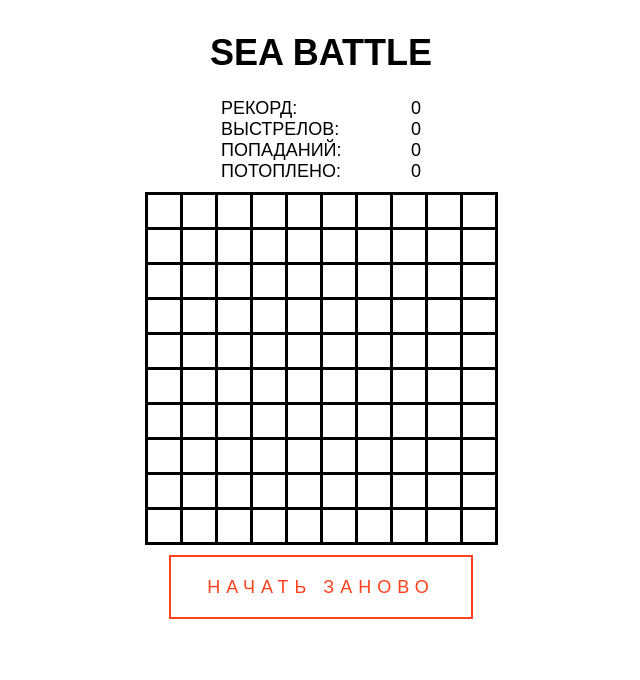
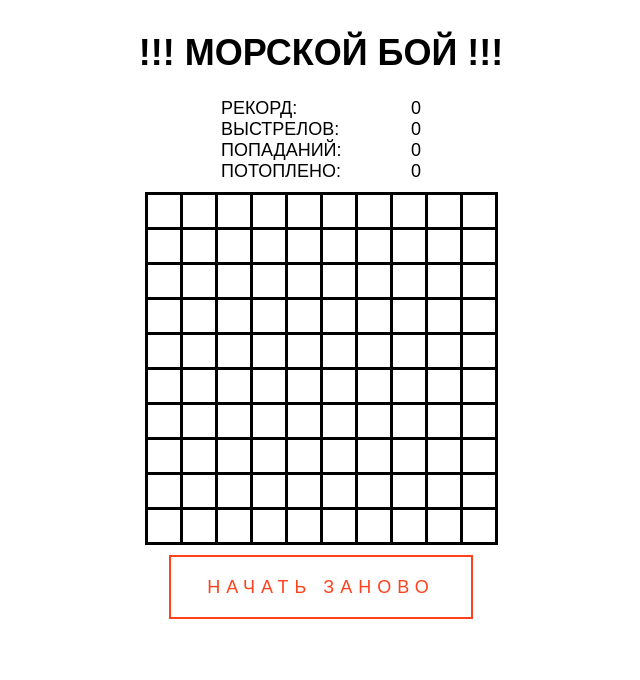
Before and after one commit to Sharibo/SeaBattle, a plain HTML site: page index.html in a window 1280 px wide. Shown: the whole page, without its empty margins (319-959 px from the left). Drawn offline with Linux system fonts and the light colour scheme.

Commit message:
Ru Theme

```diff
--- a/index.html
+++ b/index.html
@@ -25,7 +25,7 @@
 
 <body>
     <main>
-        <h1 class="header">Sea Battle</h1>
+        <h1 class="header">!!! МОРСКОЙ БОЙ !!!</h1>
         <section>
             <ul>
                 <li class="list"><span>Рекорд:</span><span id="record">0</span></li>
```
